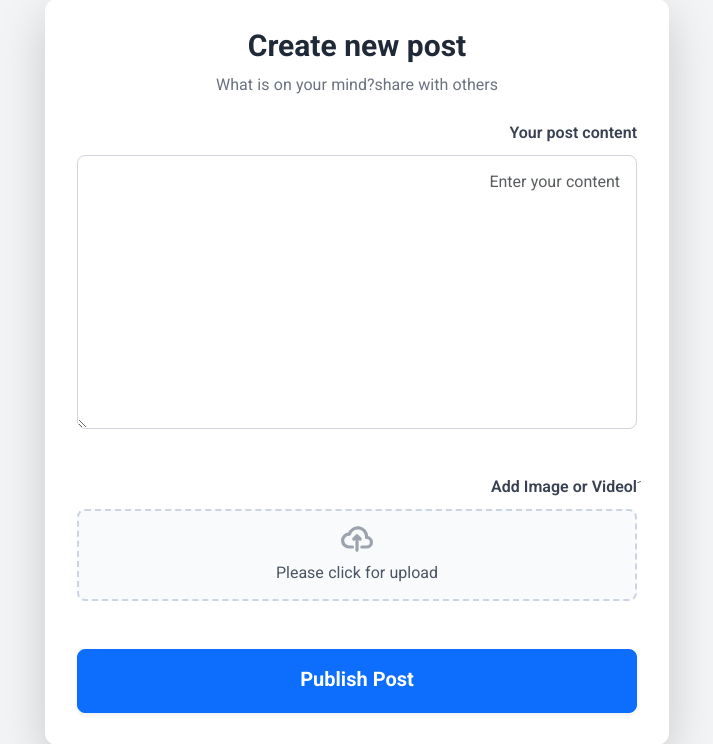
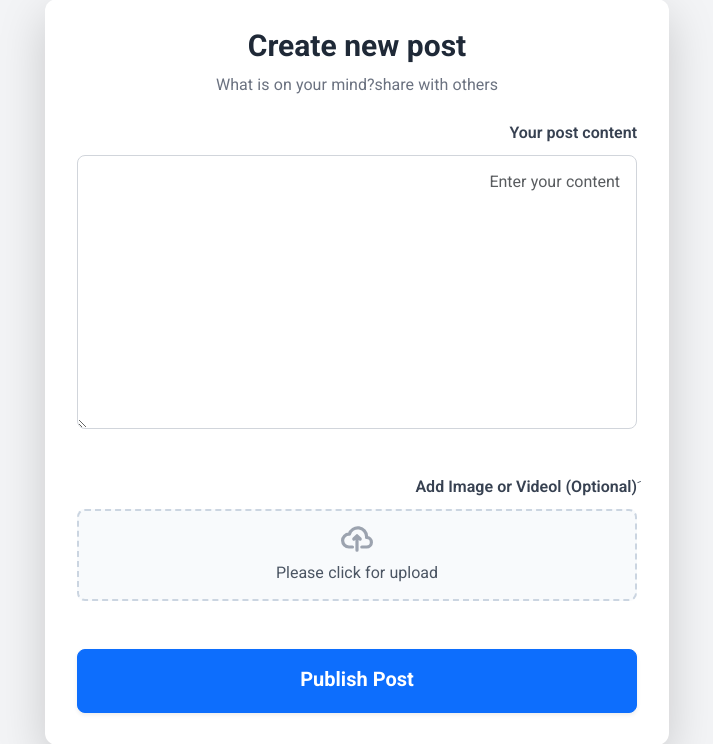
Before and after one commit to Esmat434/social-media-app, a Django app: page /post/create/ in a window 1280 px wide. Shown: the part 73-817 px from the top of the page, without its empty margins (283-996 px from the left). Run offline with Django 5.2, Linux system fonts and the light colour scheme; the visitor is signed in with stand-in values (Sample User, id 1); parts of the project's set-up code (start-up, migrations or seed data) failed here and were passed over; some libraries are stand-ins or nearby versions.

Commit message:
fix post_create template in posts app

```diff
--- a/posts/templates/posts/post_create.html
+++ b/posts/templates/posts/post_create.html
@@ -90,7 +90,7 @@
 
                 <!-- فیلد آپلود عکس -->
                 <div class="mb-5">
-                    <label class="form-label font-semibold text-gray-700">َAdd Image or Videol</label>
+                    <label class="form-label font-semibold text-gray-700">َAdd Image or Videol (Optional)</label>
                     <div class="flex flex-col items-center justify-center w-full">
                         <label for="file-upload" class="custom-file-upload text-gray-600 w-full text-center">
                             <svg class="w-8 h-8 mx-auto mb-2 text-gray-400" aria-hidden="true" xmlns="http://www.w3.org/2000/svg" fill="none" viewBox="0 0 20 16">
```
